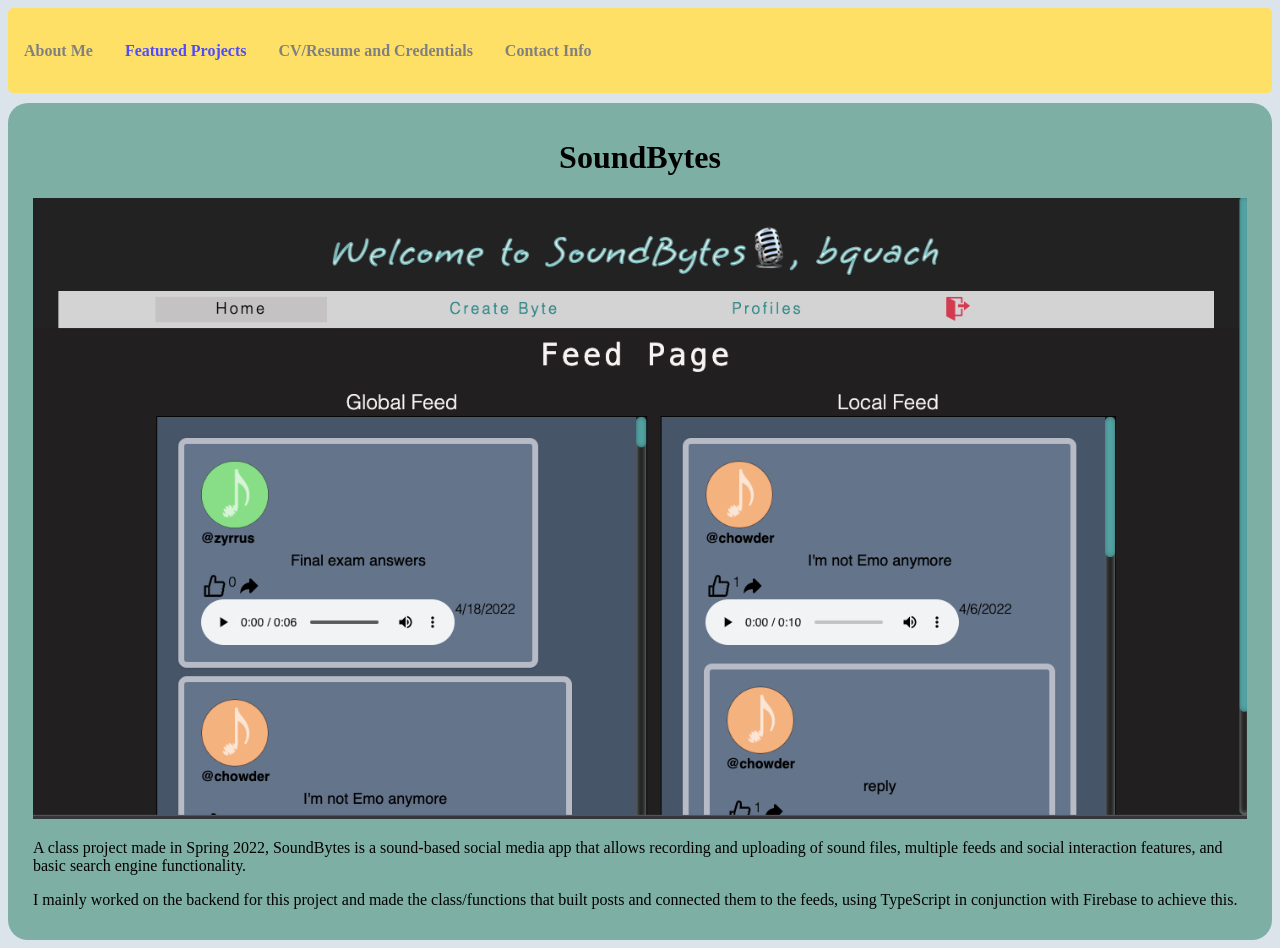
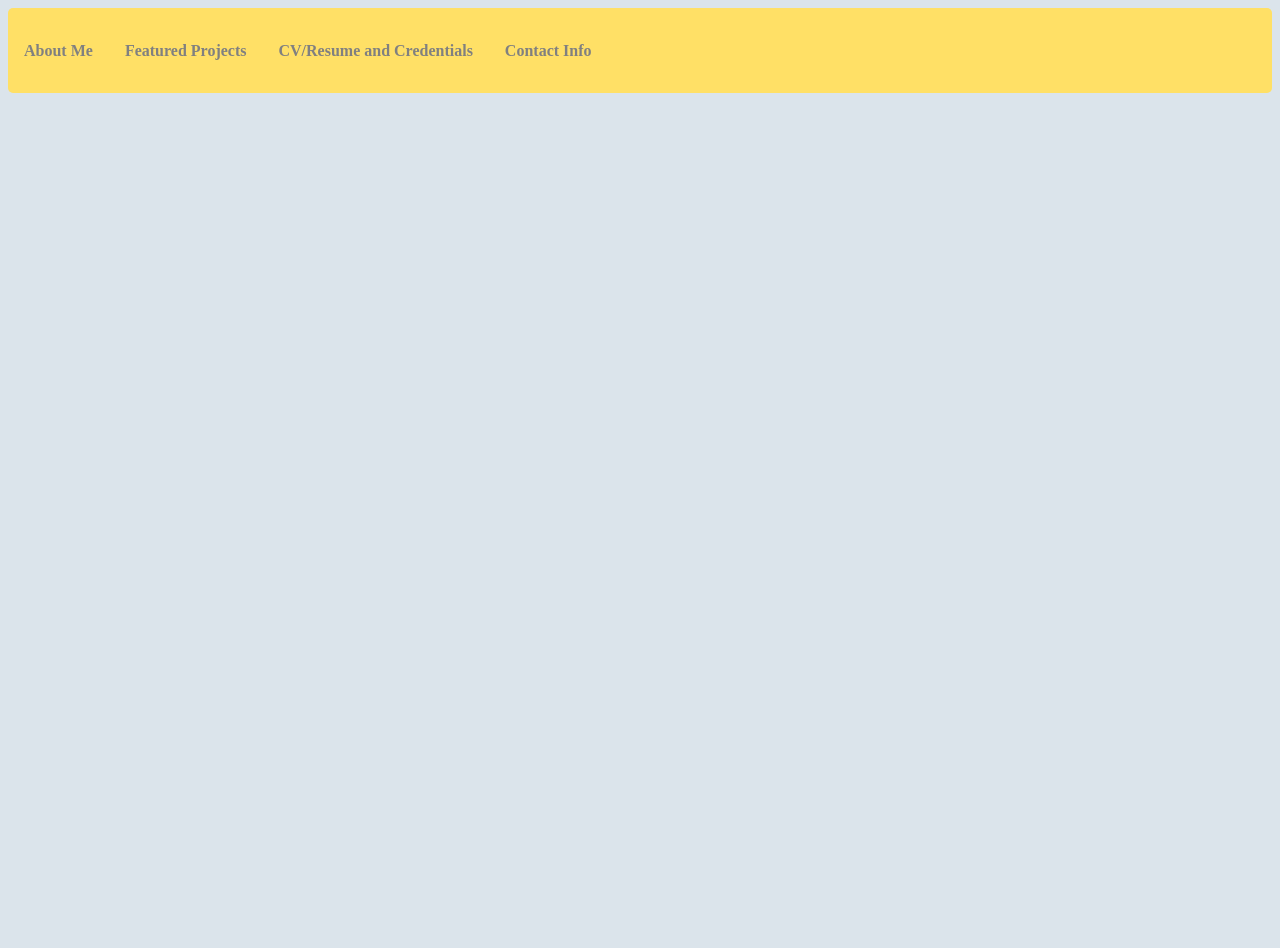
Before and after one commit to bquach1/website, a React (Create React App) app: page /links in a window 1280 px wide. After the commit the page ends 800 px from the top, so only its background shows below. Built offline with nearby package versions, Linux system fonts and the light colour scheme.

Commit message:
Change routes to include /website

```diff
--- a/src/App.js
+++ b/src/App.js
@@ -15,10 +15,10 @@ return (
     <Navbar />
     <Routes>
         <Route exact path='/website' element={<Home />} />
-        <Route exact path='/about' element={<About/>} />
-        <Route exact path='/qualifications' element={<Qualifications/>} />
-        <Route exact path='/links' element={<Links/>} />
-        <Route exact path='/contact' element={<Contact/>} />
+        <Route exact path='/website/about' element={<About/>} />
+        <Route exact path='/website/qualifications' element={<Qualifications/>} />
+        <Route exact path='/website/links' element={<Links/>} />
+        <Route exact path='/website/contact' element={<Contact/>} />
     </Routes>
     </Router>
 );
--- a/src/components/Navbar/index.js
+++ b/src/components/Navbar/index.js
@@ -7,16 +7,16 @@ const Navbar = () => {
     <>
       <Nav>
         <NavMenu>
-          <NavLink to="/about" activeStyle>
+          <NavLink to="/website/about" activeStyle>
             About Me
           </NavLink>
-          <NavLink to="/links" activeStyle>
+          <NavLink to="/website/links" activeStyle>
             Featured Projects
           </NavLink>
-          <NavLink to="/qualifications" activeStyle>
+          <NavLink to="/website/qualifications" activeStyle>
             CV/Resume and Credentials
           </NavLink>
-          <NavLink to="/contact" activeStyle>
+          <NavLink to="/website/contact" activeStyle>
             Contact Info
           </NavLink>
         </NavMenu>
```
